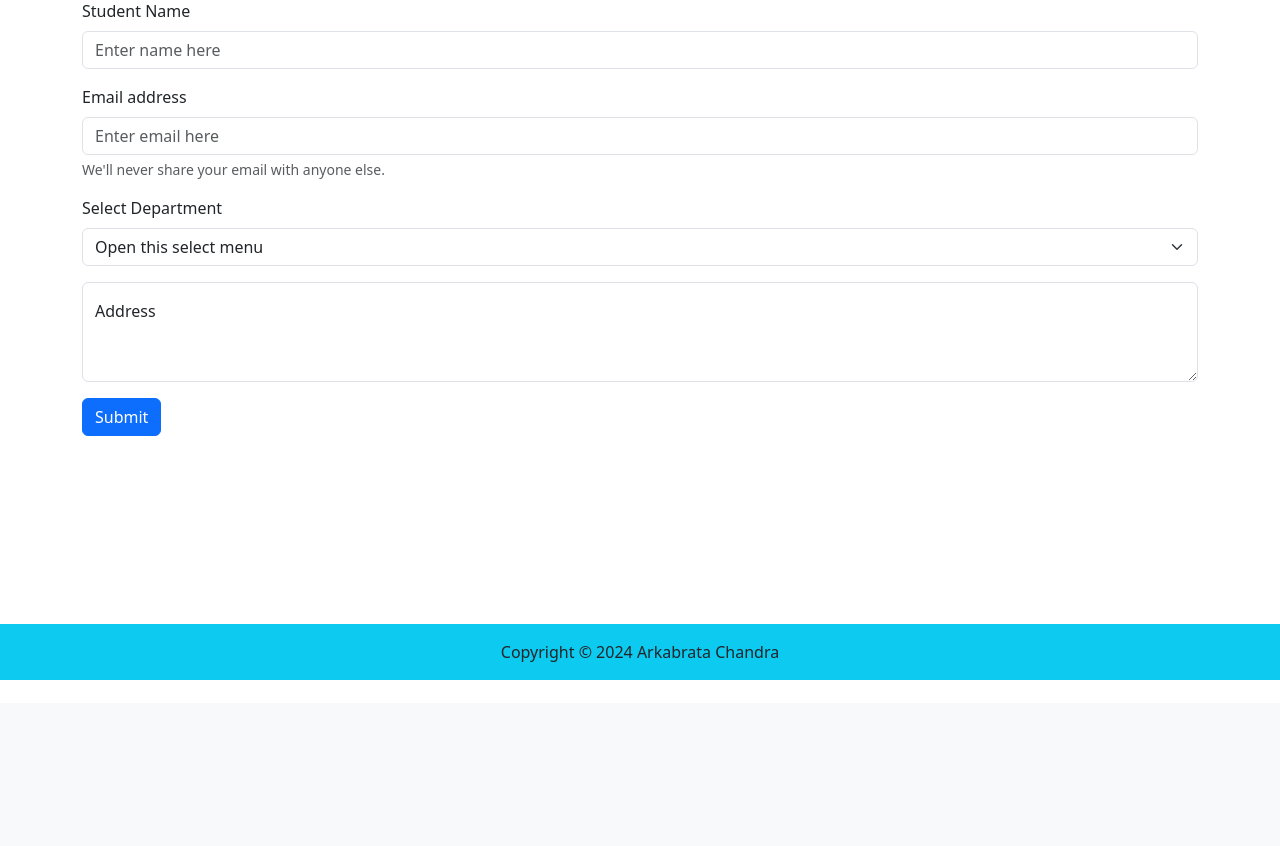
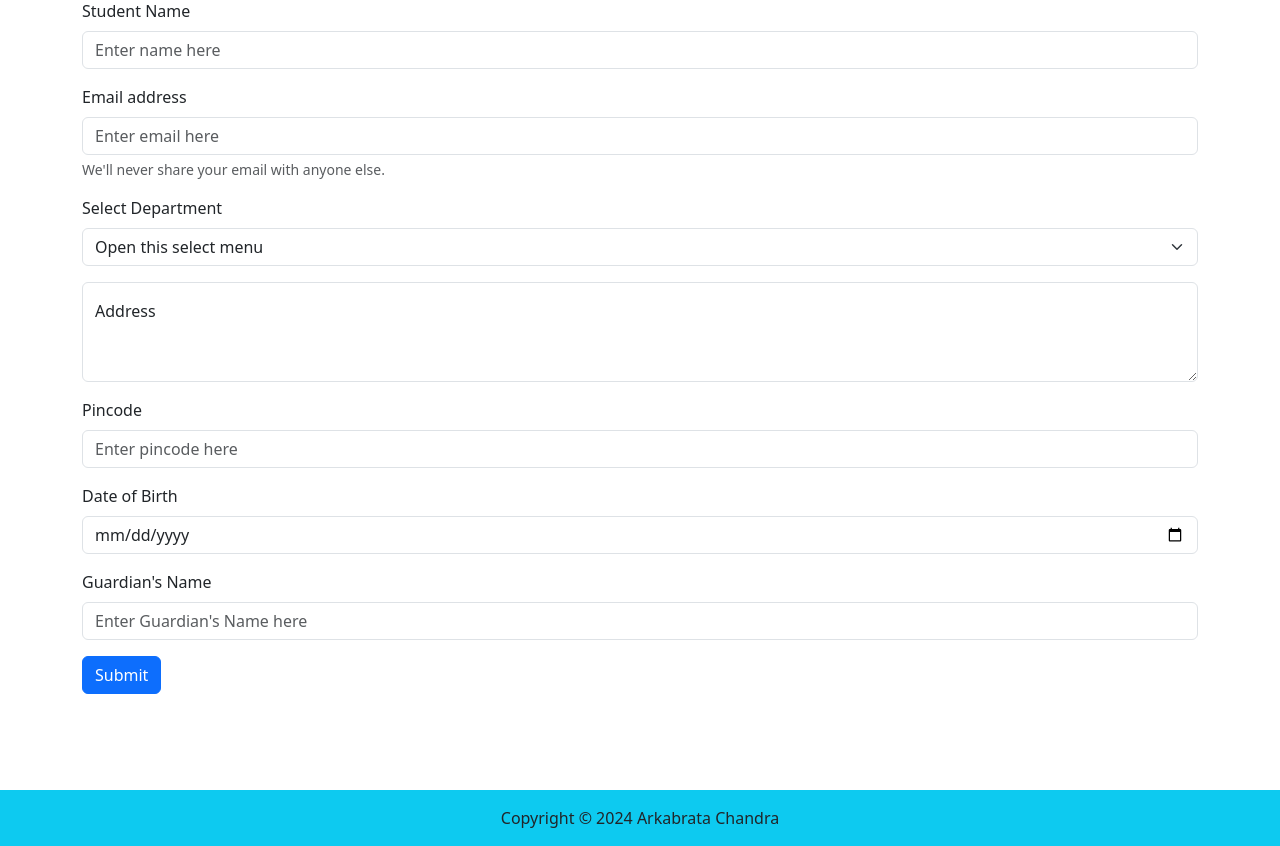
Before and after one commit to itzarkabrata/College-Academics-System, a Django app: template studentcard/templates/report/student.html in a window 1280 px wide. Shown: the part 97-943 px from the top of the page. Before the commit the page ends 777 px from the top, so only its background shows below. Run offline with Django 3.2, Linux system fonts and the light colour scheme; the template is opened without the code that fills it, so the values that code supplies are empty.

Commit message:
Extra fields are added to student schema

```diff
--- a/studentcard/models.py
+++ b/studentcard/models.py
@@ -27,6 +27,9 @@ class Student(models.Model):
     stu_name = models.CharField(max_length=100,default="student")
     stu_email = models.EmailField(default=None,unique=True)
     stu_address = models.CharField(max_length=100,default=None)
+    stu_pincode = models.IntegerField(default=None,null=True,blank=True)
+    stu_dob = models.DateField(default=None,null=True,blank=True)
+    stu_guardian_name = models.CharField(max_length=50,default=None,null=True,blank=True)
 
     def __str__(self):
         return self.stu_name
--- a/studentcard/templates/report/home.html
+++ b/studentcard/templates/report/home.html
@@ -6,7 +6,7 @@
         <div class="d-flex gap-3 px-1 px-sm-3 flex-column flex-md-row justify-content-evenly align-items-center">
             <div class="d-flex justify-content-evenly align-items-center w-75 w-md-25 bg-info-subtle px-3 py-4 fs-4 fs-lg-3 text-primary rounded-4" style="text-shadow: 0.3px 0.3px 2px black;">
                 <div class="me-3 opacity-50 fw-bold" style="font-size: 55px;">1</div>
-                <div class="text-center">Dynamic Report Card Generati55pxon</div>
+                <div class="text-center">Dynamic Report Card Generation</div>
             </div>
             <div class="d-flex justify-content-evenly align-items-center w-75 w-md-25 bg-info-subtle px-3 py-4 fs-4 fs-lg-3 text-primary rounded-4" style="text-shadow: 0.3px 0.3px 2px black;">
                 <div class="me-3 opacity-50 fw-bold" style="font-size: 55px;">2</div>
--- a/studentcard/templates/report/student.html
+++ b/studentcard/templates/report/student.html
@@ -23,6 +23,18 @@
         <label for="floatingTextarea">Address</label>
         <textarea class="form-control" name="address" placeholder="Leave a comment here" id="floatingTextarea" style="height: 100px;"></textarea>
     </div>
+    <div class="mt-3">
+      <label for="InputPincode" class="form-label">Pincode</label>
+      <input type="text" class="form-control" name="pincode" id="InputPincode" placeholder="Enter pincode here">
+    </div>
+    <div class="mt-3">
+      <label for="InputDOB" class="form-label">Date of Birth</label>
+      <input type="date" class="form-control" name="dob" id="InputDOB">
+    </div>
+    <div class="mt-3">
+      <label for="InputGuardianName" class="form-label">Guardian's Name</label>
+      <input type="text" class="form-control" name="guardian_name" id="InputGuardianName" placeholder="Enter Guardian's Name here">
+    </div>
     <button type="submit" class="btn btn-primary mt-3">Submit</button>
 </form>
 </div>
--- a/studentcard/views.py
+++ b/studentcard/views.py
@@ -96,6 +96,9 @@ def enlist_student(request):
             email = request.POST.get("email")
             department_name = request.POST.get("department_name")
             address = request.POST.get("address")
+            pincode = request.POST.get("pincode")
+            dob = request.POST.get("dob")
+            guardian_name = request.POST.get("guardian_name")
 
             myid = department_name.upper()[0:3]+str(len(Student.objects.all())+1)+str(random.randint(10,100))
 
@@ -103,7 +106,7 @@ def enlist_student(request):
 
             new_sdept = Department.objects.filter(department = department_name)[0]
 
-            Student.objects.create(stu_id = new_sid,dept = new_sdept,stu_name = name,stu_email = email,stu_address = address)
+            Student.objects.create(stu_id = new_sid,dept = new_sdept,stu_name = name,stu_email = email,stu_address = address,stu_pincode = pincode,stu_dob = dob,stu_guardian_name = guardian_name)
 
             messages.success(request,"Student added successfully")
 
```
Also changed, not shown: studentcard/templates/report/profile.html (+15 -5 lines), db.sqlite3, studentcard/migrations/0006_student_stu_dob_student_stu_guardian_name_and_more.py (added).
